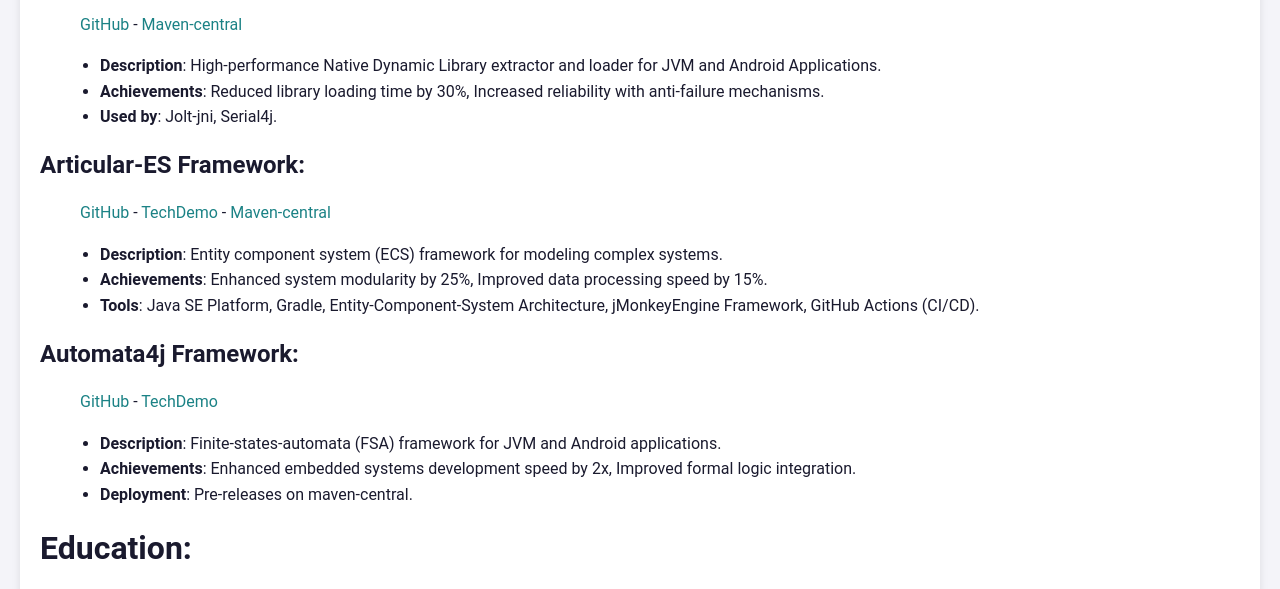
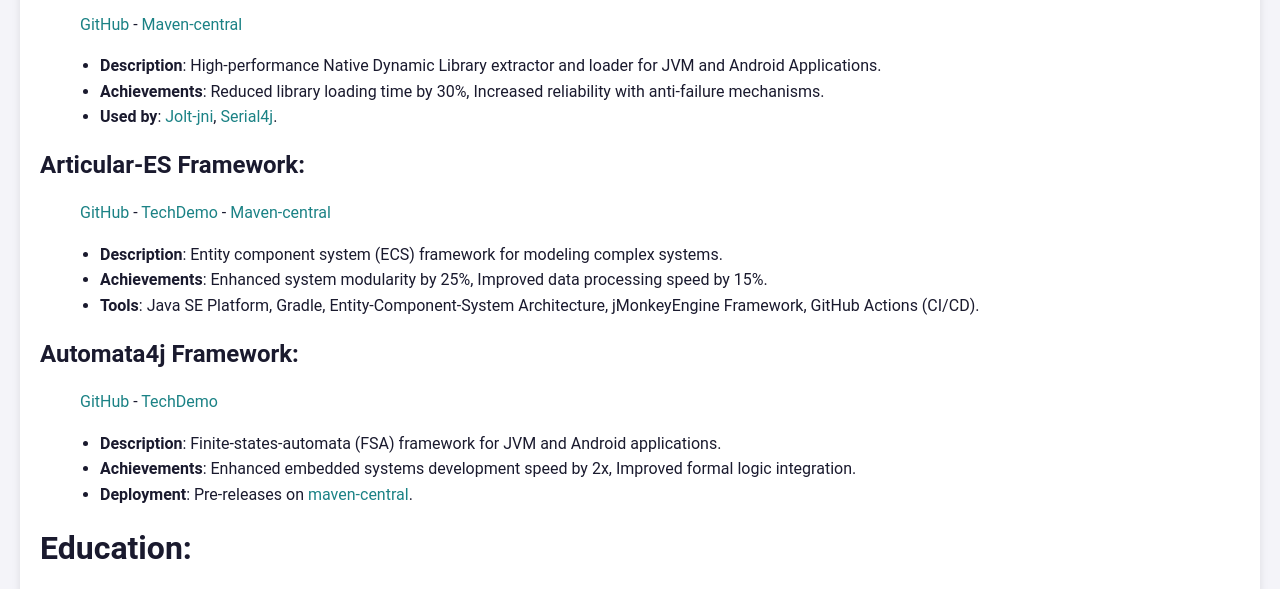
Before and after one commit to pavly-gerges/pavly-gerges, a Jekyll site: the page built from resume/concise/concise-resume.md, in a window 1280 px wide and 900 px high, scrolled down 2034 px. Shown: the part 153-742 px from the top of the window. Built offline with Jekyll 4.4.1, drawn with Linux system fonts in a browser that asks for light colours; our own code applies the rules of GitHub Pages for plain Markdown files; part of the change alters nothing that is shown.

Commit message:
Update concise-resume.md

```diff
--- a/resume/concise/concise-resume.md
+++ b/resume/concise/concise-resume.md
@@ -16,11 +16,11 @@ A Self-taught engineer with a strong background in embedded systems, microcontro
 Contributing to jMonkeyEngine, an open-source code-first approach complete 3D game engine suite written primarily in Java with GLSL Java bindings based on the OpenGL pipelines and modular API design.
 
 ### Contributions:
-- **JmeSurfaceView**: Proposed and introduced a GL Surface View handler component for Android.
+- **[JmeSurfaceView](https://github.com/jMonkeyEngine/jmonkeyengine/tree/master/jme3-android/src/main/java/com/jme3/view/surfaceview)**: Proposed and introduced a GL Surface View handler component for Android.
   - Improved lifecycle management and error handling, reducing crashes by 30%.
-- **ContrastAdjustmentFilter**: Developed GLSL API for 3D-color-gamut contrast control.
+- **[ContrastAdjustmentFilter](https://github.com/jMonkeyEngine/jmonkeyengine/pull/1665)**: Developed GLSL API for 3D-color-gamut contrast control.
   - Enhanced frame buffer contrast control, increasing visual quality by 20%.
-- **Android Audio Bug Fix**: Resolved issues in the Android vorbis audio decoder library.
+- **[Android Audio Bug Fix](https://github.com/jMonkeyEngine/jmonkeyengine/pull/1956)**: Resolved issues in the Android vorbis audio decoder library.
   - Fixed double file closure, reducing memory leaks by 50%.
 - **JavaDoc for MonkeyAnim**: Documented a 7-year-old animation system.
   - Improved codebase maintainability and onboarding efficiency by 40%.
@@ -43,7 +43,7 @@ Provide a fully-fledged POSIX-based Open-Source Distributed Simulation Framework
 [My projects](https://github.com/orgs/Electrostat-Lab/repositories?language=&q=electrostat-lab&sort=&type=all) are located on the [Electrostat-Lab](https://github.com/Electrostat-Lab) GitHub organization.
 
 ## Electrostatic-Sandbox SDK Suite:
-> [GitHub](https://github.com/Electrostat-Lab/Electrostatic-Sandbox) - [Website](https://electrostat-lab.github.io/Electrostatic-Sandbox/) - [YouTube](https://www.youtube.com/watch?v=tkDjPSjAhhM&list=)
+> [GitHub](https://github.com/Electrostat-Lab/Electrostatic-Sandbox) - [Website](https://electrostat-lab.github.io/Electrostatic-Sandbox/) - [YouTube](https://www.youtube.com/watch?v=tkDjPSjAhhM&list=PL0JtL0XKyyP3xB7LqQbWQ9OZ6U8thk3pV)
 - **Description**: Open-source SDK for distributed simulation systems based on IEEE-1516 High-level Architecture Interface.
 - **Architecture**: Decomposed into ElectroIO, ElectroNetSoft, and ElectroSim projects.
 - **Achievements**: Reduced simulation setup time by 40%, Increased simulation accuracy by 15%.
@@ -59,7 +59,7 @@ Provide a fully-fledged POSIX-based Open-Source Distributed Simulation Framework
 > [GitHub](https://github.com/Electrostat-Lab/jSnapLoader) - [Maven-central](https://central.sonatype.com/artifact/io.github.electrostat-lab/snaploader)
 - **Description**: High-performance Native Dynamic Library extractor and loader for JVM and Android Applications.
 - **Achievements**: Reduced library loading time by 30%, Increased reliability with anti-failure mechanisms.
-- **Used by**: Jolt-jni, Serial4j.
+- **Used by**: [Jolt-jni](https://github.com/stephengold/snap-jolt/tree/master), [Serial4j](https://github.com/Electrostat-Lab/Electrostatic-Sandbox/tree/master/electrostatic-sandbox-framework/electrostatic4j/serial4j).
 
 ## Articular-ES Framework:
 > [GitHub](https://github.com/Electrostat-Lab/Articular-ES) - [TechDemo](https://www.youtube.com/watch?v=CnjUakuqlMI) - [Maven-central](https://central.sonatype.com/artifact/io.github.software-hardware-engineering/articular-es)
@@ -71,7 +71,7 @@ Provide a fully-fledged POSIX-based Open-Source Distributed Simulation Framework
 > [GitHub](https://github.com/Electrostat-Lab/Automata4j) - [TechDemo](https://www.linkedin.com/feed/update/urn:li:activity:7014704404347949056)
 - **Description**: Finite-states-automata (FSA) framework for JVM and Android applications.
 - **Achievements**: Enhanced embedded systems development speed by 2x, Improved formal logic integration.
-- **Deployment**: Pre-releases on maven-central.
+- **Deployment**: Pre-releases on [maven-central](https://central.sonatype.com/artifact/io.github.electrostat-lab/automata4j).
 
 # Education:
 Graduated from [Faculty of Medicine and Surgery, October 6 University](https://o6u.edu.eg/Faculties.aspx?FactId=2) in 2023 with a Bachelor degree of Medicine and Surgery (M.B.B.Ch.) and GPA 3.15.
```
